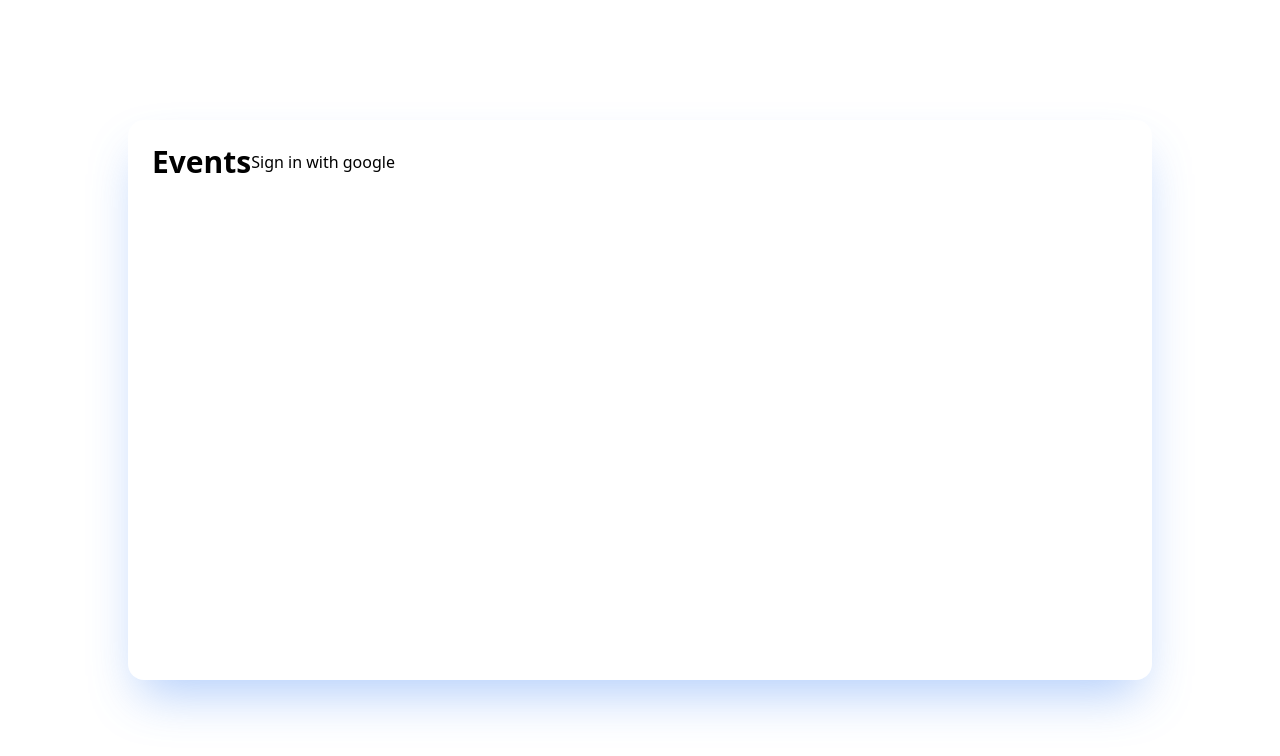
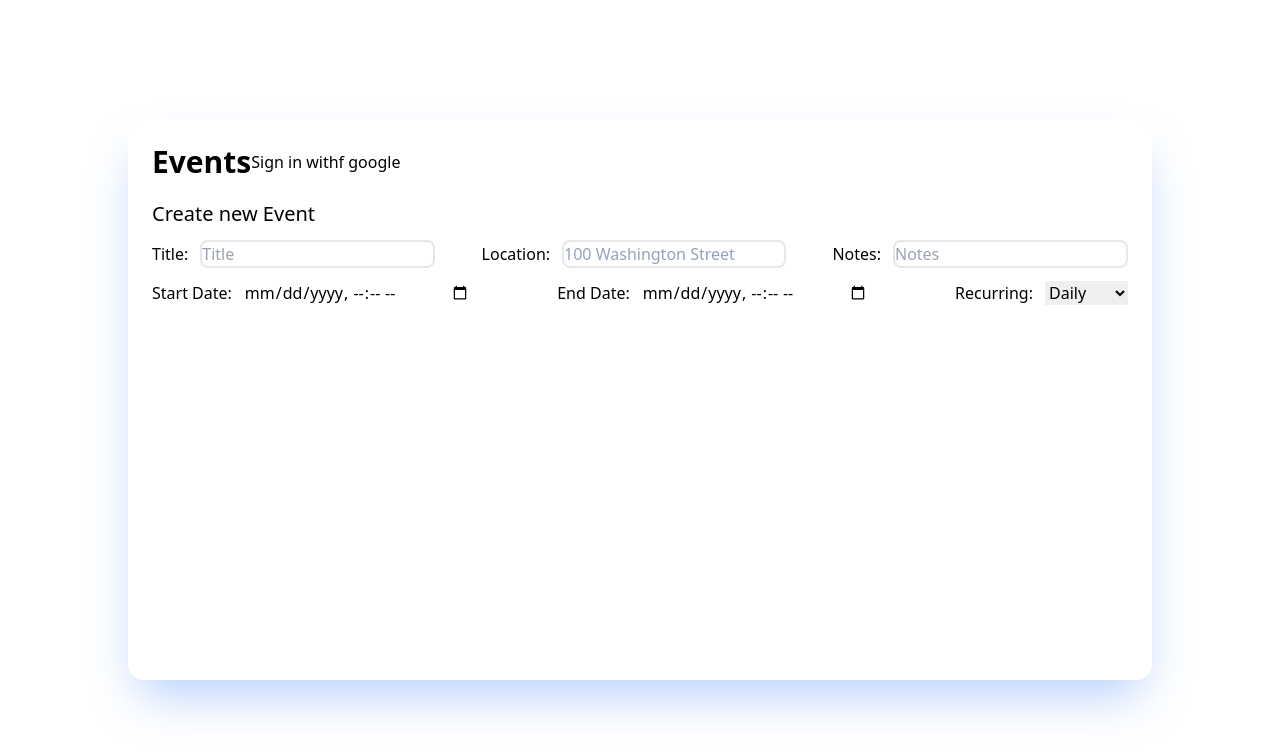
Before and after one commit to AryaBuddha/Primary-Record-Calendar, a React (Create React App) app: page / in a window 1280 px wide. Shown: the top 756 px of the page. Built offline with nearby package versions, Linux system fonts and the light colour scheme; no server answers.

Commit message:
Added features

```diff
--- a/package.json
+++ b/package.json
@@ -8,6 +8,7 @@
     "@testing-library/react": "^12.0.0",
     "@testing-library/user-event": "^13.2.1",
     "autoprefixer": "^10.4.2",
+    "axios": "^0.27.2",
     "framer-motion": "^6.2.6",
     "postcss": "^8.4.6",
     "react": "^17.0.2",
--- /dev/null
+++ b/src/Views/Components/Form.jsx
@@ -0,0 +1,72 @@
+import React, { useState } from "react";
+
+const Form = () => {
+  const [title, setTitle] = useState("");
+  const [notes, setNotes] = useState("");
+  const [startDate, setStartDate] = useState(undefined);
+  const [endDate, setEndDate] = useState(undefined);
+  const [recurring, setRecurring] = useState(false);
+
+  return (
+    <div className="w-full flex flex-wrap justify-between mt-3 gap-y-3">
+      <div className="flex items-center">
+        <h1 className="mr-3">Title:</h1>
+        <input
+          className="border-2 rounded-lg"
+          value={title}
+          onChange={(e) => setTitle(e.target.value)}
+          placeholder="Title"
+        />
+      </div>
+
+      <div className="flex items-center ">
+        <h1 className="mr-3">Location:</h1>
+        <h1 className="border-2 text-slate-400  rounded-lg w-56">
+          100 Washington Street
+        </h1>
+      </div>
+
+      <div className="flex items-center ">
+        <h1 className="mr-3">Notes:</h1>
+        <input
+          className="border-2 rounded-lg"
+          value={notes}
+          onChange={(e) => setNotes(e.target.value)}
+          placeholder="Notes"
+        />
+      </div>
+
+      <div className="flex items-center ">
+        <h1 className="mr-3">Start Date:</h1>
+        <input
+          value={startDate}
+          onChange={(e) => setStartDate(e.target.value)}
+          type="datetime-local"
+        />
+      </div>
+
+      <div className="flex items-center ">
+        <h1 className="mr-3">End Date:</h1>
+        <input
+          type="datetime-local"
+          value={endDate}
+          onChange={(e) => setEndDate(e.target.value)}
+        />
+      </div>
+
+      <div className="flex items-center ">
+        <h1 className="mr-3">Recurring:</h1>
+        <select
+          value={recurring}
+          onChange={(e) => setRecurring(e.target.value)}
+        >
+          <option value="DAILY">Daily</option>
+          <option value="WEEKLY">Weekly</option>
+          <option value="MONTHLY">Monthly</option>
+        </select>
+      </div>
+    </div>
+  );
+};
+
+export default Form;
--- a/src/Views/Landing.jsx
+++ b/src/Views/Landing.jsx
@@ -1,14 +1,29 @@
 import React from "react";
 
 import { GoogleLogin, useGoogleLogin } from "@react-oauth/google";
+import axios from "axios";
 
 import { AiOutlineGoogle } from "react-icons/ai";
 
+import Form from "./Components/Form";
+
 const Landing = () => {
   const login = useGoogleLogin({
-    onSuccess: (codeResponse) => console.log(codeResponse),
+    onSuccess: (codeResponse) => {
+      console.log(codeResponse);
+      axios.post(
+        "http://localhost:4000/googleauth",
+        { code: codeResponse.code, user: "bob@gmail.com" },
+        {
+          headers: {
+            "Content-Type": "application/json",
+          },
+        }
+      );
+    },
     flow: "auth-code",
-    scope: "https://www.googleapis.com/auth/calendar.events",
+    scope:
+      "https://www.googleapis.com/auth/calendar.events https://www.googleapis.com/auth/calendar",
   });
 
   return (
@@ -17,9 +32,13 @@ const Landing = () => {
         <div className="flex">
           <h1 className="text-3xl font-semibold">Events</h1>
           <button className="border-blue-50" onClick={() => login()}>
-            Sign in with google
+            Sign in withf google
           </button>
         </div>
+
+        <h1 className="text-xl mt-5">Create new Event</h1>
+
+        <Form />
       </div>
     </div>
   );
```
Also changed, not shown: 2 other files (tests, documents, lock files or other folders).
